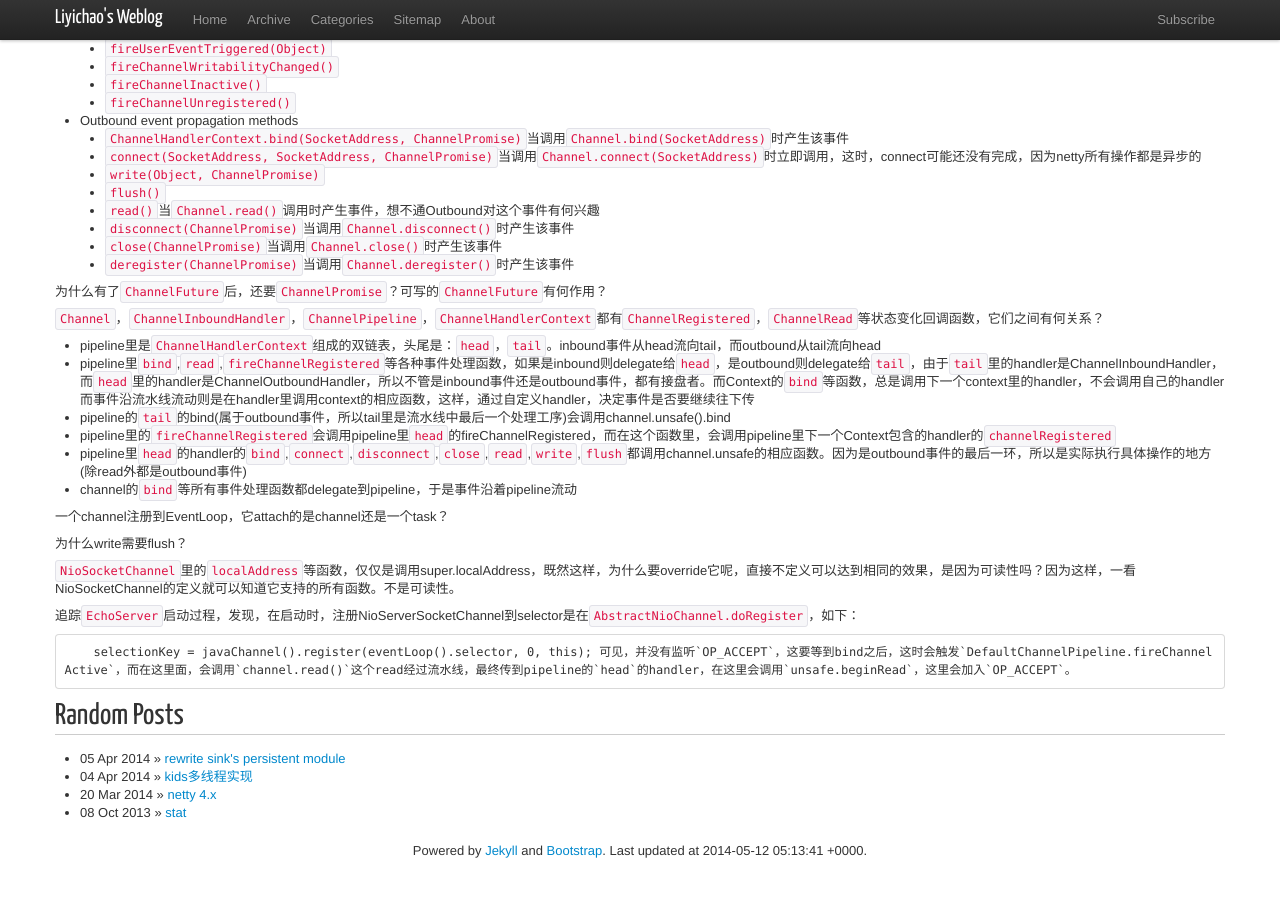
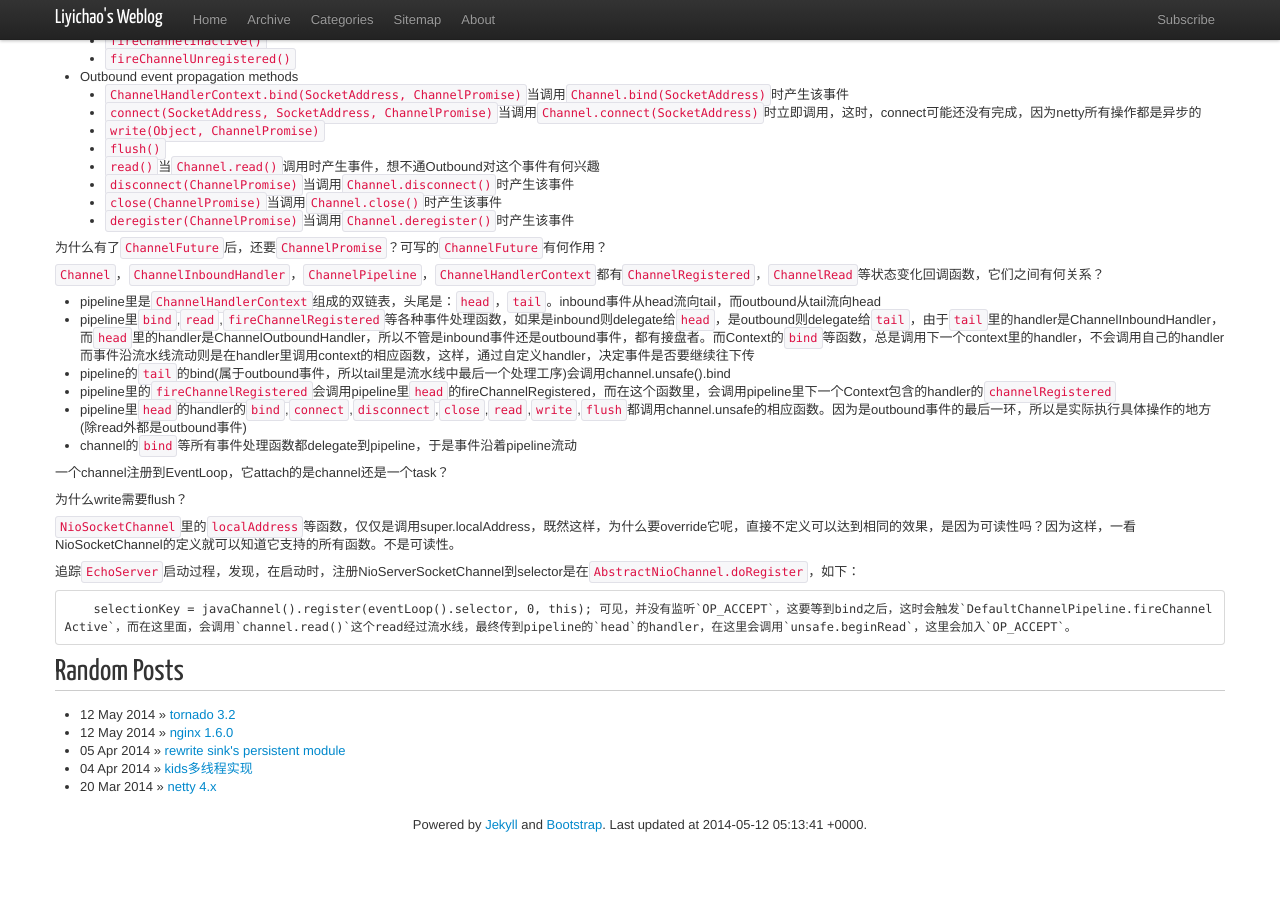
Before and after one commit to liyichao/liyichao.github.io, a Jekyll site: the page built from _posts/2014/2014-05-12-netty-4019final.md, in a window 1280 px wide and 900 px high, scrolled down 1013 px. Shown: the top 897 px of the window. Built offline with Jekyll 4.4.1, drawn with Linux system fonts in a browser that asks for light colours; nearby versions of some CDN libraries; Markdown is read by kramdown in place of the engine named in the settings; comment, search, counter and statistics services are not loaded; after the commit the page ends 1887 px from its top, so only the background shows below that.

Commit message:
nginx tornado

```diff
--- a/_posts/2014/nginx-1.6.md
+++ b/_posts/2014/2014-05-12-nginx-160.md
@@ -1,3 +1,11 @@
+---
+layout: post
+title: "nginx 1.6.0"
+category:
+tags: []
+---
+{% include JB/setup %}
+
 ######ngx_aio_read.c
 `struct ngx_event_s`里的`complete`，`ready`，`active`分别在什么时候赋值了以及什么时候用到了？
 active表示aio_read正在进行中，ready表示一次read完成了，可以进行下一次aio_read了，complete=0表示还没有启动aio_read，可以启动aio_read。
--- a/_posts/2014/tornado.md
+++ b/_posts/2014/2014-05-12-tornado-32.md
@@ -1,3 +1,11 @@
+---
+layout: post
+title: "tornado 3.2"
+category:
+tags: []
+---
+{% include JB/setup %}
+
 ioloop中`add_handler`只能增加一个handler，无法为读事件和写事件分别建立事件。并且当fd已有handler时无法更新handler，只能更新事件，这又有什么用呢？
 
 用heapq实现超时。
```
Also changed, not shown: _posts/2014/2014-05-12-netty-4019final.md (+0 -1 lines).
